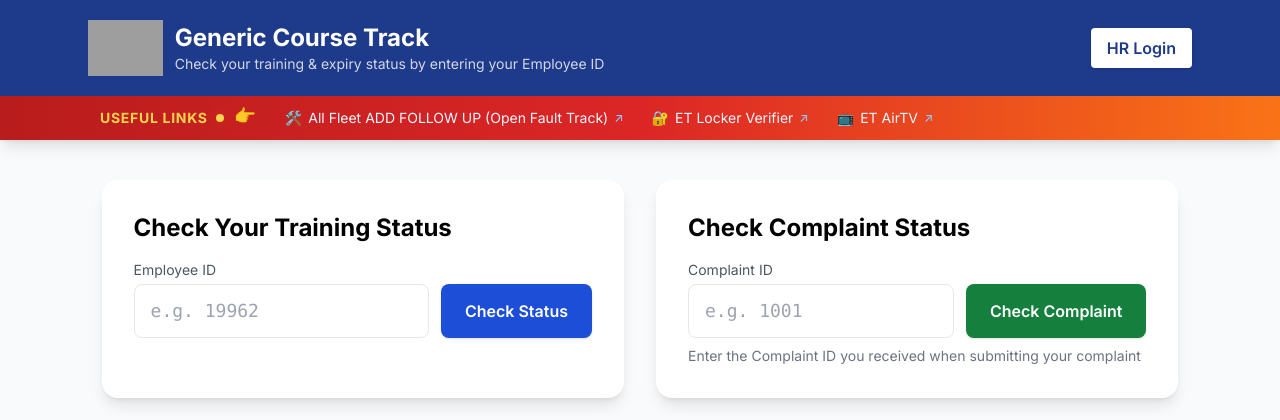
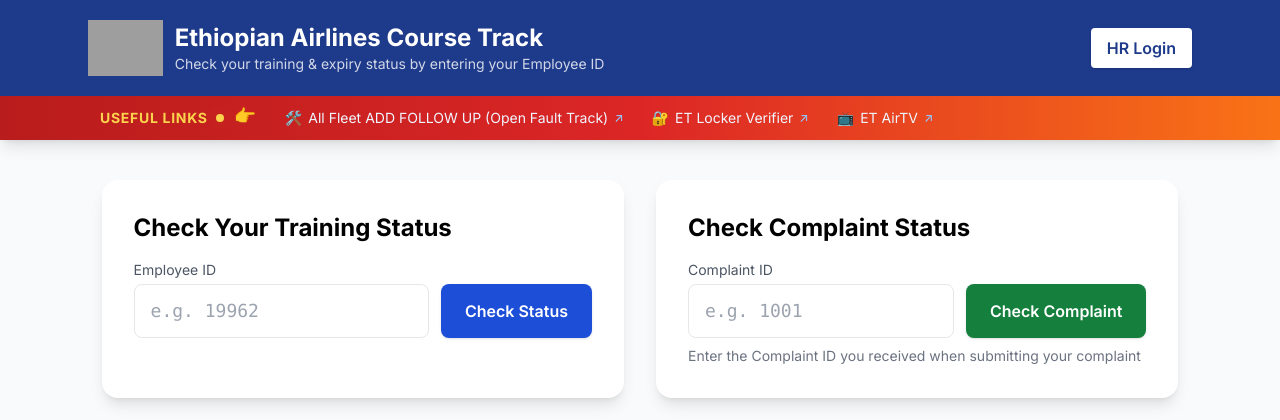
Before and after one commit to sniperras/ET-Generic-Course-Track, a PHP site: page / in a window 1280 px wide. Shown: the top 420 px of the page. Run offline with PHP 8.4, Linux system fonts and the light colour scheme; data that the repository does not hold is empty; some libraries are stand-ins or nearby versions; grey boxes are pictures that could not be loaded.

Commit message:
v6.3 enhance page metadata and update title for Ethiopian Airlines Course Track

```diff
--- a/index.php
+++ b/index.php
@@ -551,9 +551,11 @@
 
 <head>
     <meta charset="utf-8">
+    <meta name="title" content="Ethiopian Airlines Course Track | MRO Employee Training Status">
+    <meta name="description" content="Official Ethiopian Airlines MRO Course Track portal. Check employee training records, EASA Part 145 compliance, Safety Management System (SMS), EWIS, and qualification expiry status instantly.">
+    <meta name="keywords" content="Ethiopian Airlines Course Track, Ethiopian Airlines MRO, ET Course Track, Ethiopian Aviation Training Status, MRO Training Tracker, EASA Part 145, Fuel Tank Safety, EWIS, SMS MRO, Aviation Training Expiry Status">
 
-
-    <title>Generic Course Track — Check Your Training Status</title>
+    <title>Ethiopian Airlines Course Track | MRO Employee Training Status</title>
     <link rel="icon" type="image/png" href="img/ethiopian_logo.ico">
     <meta name="viewport" content="width=device-width,initial-scale=1">
     <script src="https://cdn.tailwindcss.com"></script>
@@ -581,7 +583,7 @@
             <div class="flex items-center gap-3">
                 <img src="./img/logo.png" alt="Logo" class="h-[3.5rem] w-auto" onerror="this.style.display='none'">
                 <div>
-                    <h1 class="text-2xl font-bold">Generic Course Track</h1>
+                    <h1 class="text-2xl font-bold">Ethiopian Airlines Course Track</h1>
                     <p class="text-sm opacity-80">Check your training & expiry status by entering your Employee ID</p>
                 </div>
             </div>
@@ -831,6 +833,7 @@
                                 <div class="text-sm opacity-90 mt-1">
                                     ID: <span class="font-mono"><?= h($employee['employee_id']) ?></span> —
                                     CC: <?= h($employee['cost_center'] ?? 'N/A') ?> •
+                                    Department: <?= h($employee['department'] ?? 'N/A') ?> •
                                     <?= h($employee['position'] ?? 'N/A') ?>
                                 </div>
                             </div>
```
